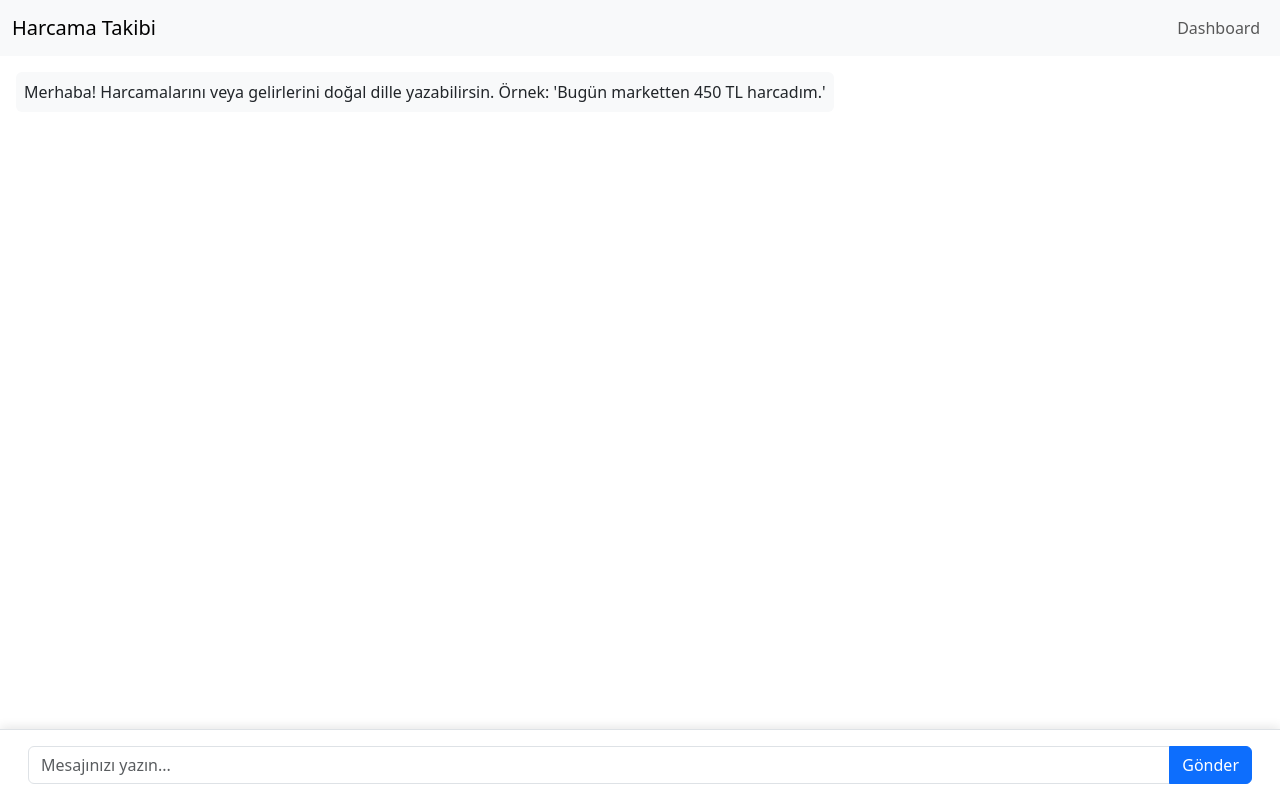
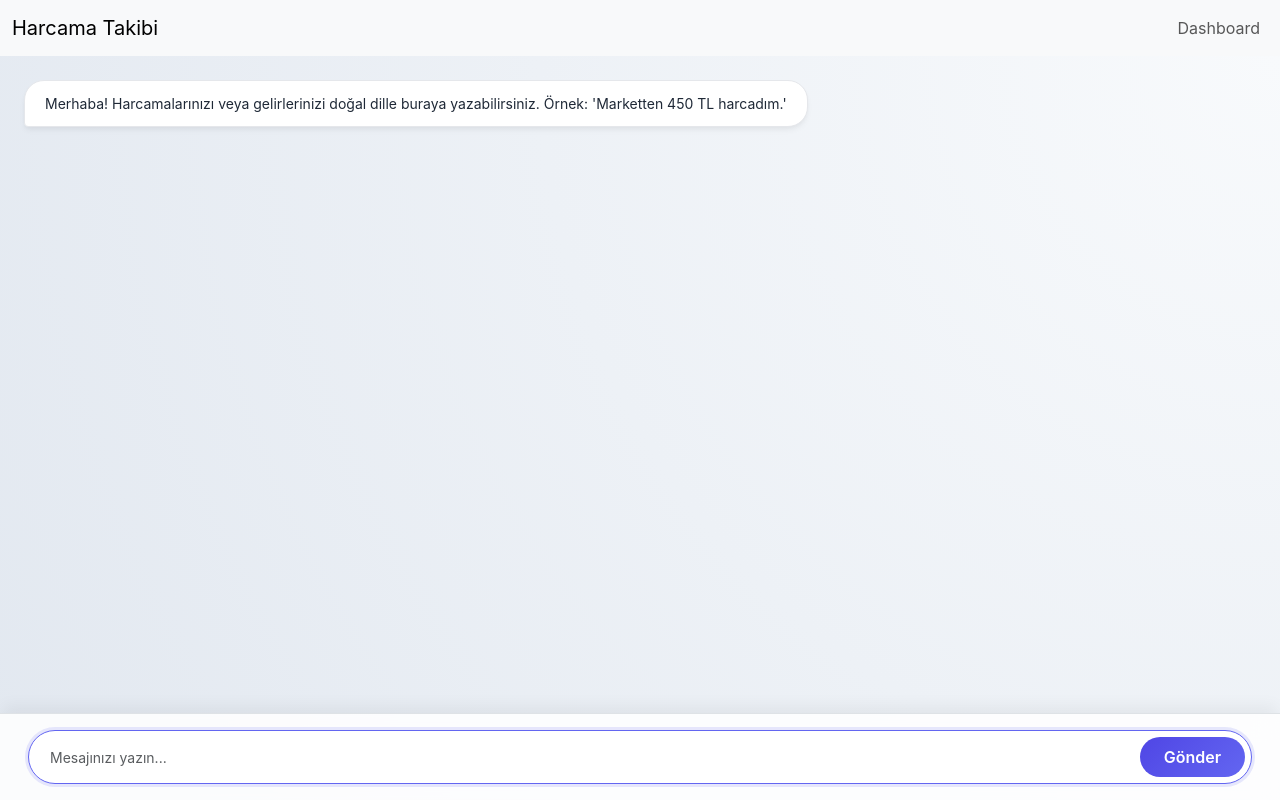
Before and after one commit to emrecubukoglu/AI-Based-Development-SemesterProject-Harcama-Takibi-, a website: page frontend/index.html in a window 1280 px wide. Both pictures are taken after a click on the button "Gönder". Drawn offline with nearby package versions, Linux system fonts and the light colour scheme.

Commit message:
tekrar tekrar düzenli gelir girme hatası ve kategori hatası düzeltildi. Ayrıca chat arayüzü süslenmesi yapıldı.

```diff
--- a/frontend/css/style.css
+++ b/frontend/css/style.css
@@ -1,80 +1,134 @@
-/* Chat Messages */
+/* Genel Sayfa Optimizasyonları */
+body {
+  font-family: 'Inter', system-ui, -apple-system, sans-serif;
+  background-color: #f3f4f6;
+  color: #1f2937;
+}
+
+/* Chat Ekranı Arka Planı */
 #chat-messages {
-  height: calc(100vh - 180px);
+  height: calc(100vh - 160px);
   overflow-y: auto;
   scroll-behavior: smooth;
+  padding: 24px !important;
+  background: radial-gradient(circle at top right, #f8fafc, #e2e8f0);
 }
 
-.message-bubble {
-  padding: 0.75rem 1rem;
-  border-radius: 1rem;
-  max-width: 75%;
-  word-wrap: break-word;
-  margin-bottom: 0.5rem;
+/* Modern Mesaj Düzeni */
+.message-wrapper {
+  display: flex;
+  width: 100%;
+  margin-bottom: 20px;
+  animation: fadeIn 0.3s ease-in-out;
 }
 
-.message-user {
-  background-color: #007bff;
-  color: white;
-  margin-left: auto;
+.message-wrapper.user {
+  justify-content: flex-end;
 }
 
-.message-ai {
-  background-color: #f8f9fa;
-  color: #212529;
-  margin-right: auto;
+.message-wrapper.ai, .message-wrapper.error {
+  justify-content: flex-start;
 }
 
-/* Input Area */
-.position-fixed.bottom-0 {
-  box-shadow: 0 -2px 10px rgba(0, 0, 0, 0.1);
+/* Premium Konuşma Balonları */
+.bubble {
+  padding: 12px 20px;
+  max-width: 65%;
+  font-size: 10.5pt;
+  line-height: 1.5;
+  box-shadow: 0 4px 6px -1px rgba(0, 0, 0, 0.05), 0 2px 4px -1px rgba(0, 0, 0, 0.03);
 }
 
-/* Dashboard Cards */
+/* Kullanıcı Balonu: Dinamik Gradyan */
+.message-wrapper.user .bubble {
+  background: linear-gradient(135deg, #4f46e5, #6366f1);
+  color: white;
+  border-radius: 20px 20px 4px 20px;
+}
+
+/* Yapay Zeka Balonu: Soft Temiz Kart Tasarımı */
+.message-wrapper.ai .bubble {
+  background-color: white;
+  color: #1f2937;
+  border-radius: 20px 20px 20px 4px;
+  border: 1px solid #e5e7eb;
+}
+
+/* Hata Balonu */
+.message-wrapper.error .bubble {
+  background-color: #fee2e2;
+  color: #991b1b;
+  border-radius: 20px 20px 20px 4px;
+  border: 1px solid #fca5a5;
+}
+
+/* Sabit Alt Giriş Alanı Tasarımı */
+.position-fixed.bottom-0 {
+  background: rgba(255, 255, 255, 0.85) !important;
+  backdrop-filter: blur(12px);
+  border-top: 1px solid #e5e7eb;
+  box-shadow: 0 -10px 15px -3px rgba(0, 0, 0, 0.05);
+}
+
+.input-group {
+  background: white;
+  border: 1px solid #d1d5db;
+  padding: 6px;
+  border-radius: 30px;
+  transition: all 0.2s ease;
+  box-shadow: inset 0 2px 4px rgba(0,0,0,0.02);
+}
+
+.input-group:focus-within {
+  border-color: #6366f1;
+  box-shadow: 0 0 0 3px rgba(99, 102, 241, 0.15);
+}
+
+.input-group input {
+  border: none !important;
+  background: transparent !important;
+  padding-left: 15px;
+  font-size: 10.5pt;
+}
+
+.input-group input:focus {
+  box-shadow: none !important;
+}
+
+.input-group button {
+  border-radius: 24px !important;
+  padding: 8px 24px !important;
+  background: linear-gradient(135deg, #4f46e5, #6366f1) !important;
+  border: none !important;
+  font-weight: 600;
+  transition: opacity 0.2s;
+}
+
+.input-group button:hover {
+  opacity: 0.9;
+}
+
+/* Dashboard Güzelleştirmeleri */
 .card {
-  transition: transform 0.2s ease;
+  border: none !important;
+  border-radius: 16px !important;
+  box-shadow: 0 4px 6px -1px rgba(0, 0, 0, 0.05);
+  transition: transform 0.2s ease, box-shadow 0.2s ease;
 }
 
 .card:hover {
-  transform: translateY(-5px);
+  transform: translateY(-4px);
+  box-shadow: 0 10px 15px -3px rgba(0, 0, 0, 0.1);
 }
 
-/* Table */
-.btn-primary {
-  transition: opacity 0.2s ease;
+.table {
+  background: white;
+  border-radius: 12px;
+  overflow: hidden;
+  box-shadow: 0 4px 6px -1px rgba(0, 0, 0, 0.05);
 }
 
-.btn-primary:disabled {
-  opacity: 0.6;
+@keyframes fadeIn {
+  from { opacity: 0; transform: translateY(8px); }
+  to { opacity: 1; transform: translateY(0); }
 }
-
-.editing-row {
-  background-color: #fff3cd !important;
-}
-
-/* Navbar Links */
-.navbar-nav .nav-link {
-  transition: color 0.2s ease;
-}
-
-.navbar-nav .nav-link:hover {
-  color: #007bff !important;
-}
-
-/* Custom Scrollbar */
-::-webkit-scrollbar {
-  width: 8px;
-}
-
-::-webkit-scrollbar-track {
-  background: #f1f1f1;
-}
-
-::-webkit-scrollbar-thumb {
-  background: #c1c1c1;
-  border-radius: 4px;
-}
-
-::-webkit-scrollbar-thumb:hover {
-  background: #a8a8a8;
-}
--- a/frontend/js/chat.js
+++ b/frontend/js/chat.js
@@ -2,20 +2,19 @@ const chatMessages = document.getElementById('chat-messages');
 const userInput = document.getElementById('user-input');
 const sendBtn = document.getElementById('send-btn');
 
-
 let conversationHistory = [];
 
+// Yenilenen Şık Mesaj Üretim Altyapısı
 function appendMessage(role, content) {
-  const messageDiv = document.createElement('div');
-  messageDiv.className = `d-flex mb-2 ${role === 'user' ? 'justify-content-end' : 'justify-content-start'}`;
+  const wrapperDiv = document.createElement('div');
+  wrapperDiv.className = `message-wrapper ${role}`;
 
   const bubbleDiv = document.createElement('div');
-  bubbleDiv.className = `p-2 rounded ${role === 'user' ? 'bg-primary text-white' : role === 'error' ? 'bg-danger text-white' : 'bg-light text-dark'}`;
-  bubbleDiv.style.maxWidth = '70%';
+  bubbleDiv.className = 'bubble';
   bubbleDiv.textContent = content;
 
-  messageDiv.appendChild(bubbleDiv);
-  chatMessages.appendChild(messageDiv);
+  wrapperDiv.appendChild(bubbleDiv);
+  chatMessages.appendChild(wrapperDiv);
   chatMessages.scrollTop = chatMessages.scrollHeight;
 }
 
@@ -24,27 +23,20 @@ async function handleSend() {
   if (!text) return;
 
   appendMessage('user', text);
-
-
   conversationHistory.push({ role: 'user', content: text });
 
   userInput.value = '';
   sendBtn.disabled = true;
-  sendBtn.textContent = 'Bekleniyor...';
+  sendBtn.textContent = '...';
 
   try {
-
     const response = await postTransactionText(conversationHistory);
 
-
     appendMessage('ai', response.message);
-
-
     conversationHistory.push({ role: 'assistant', content: response.message });
 
   } catch (error) {
     appendMessage('error', `❌ Bir hata oluştu: ${error.message}`);
-
     conversationHistory.pop();
   } finally {
     sendBtn.disabled = false;
@@ -53,7 +45,7 @@ async function handleSend() {
 }
 
 document.addEventListener('DOMContentLoaded', () => {
-  appendMessage('ai', "Merhaba! Harcamalarını veya gelirlerini doğal dille yazabilirsin. Örnek: 'Bugün marketten 450 TL harcadım.'");
+  appendMessage('ai', "Merhaba! Harcamalarınızı veya gelirlerinizi doğal dille buraya yazabilirsiniz. Örnek: 'Marketten 450 TL harcadım.'");
 });
 
 sendBtn.addEventListener('click', handleSend);
```
Also changed, not shown: src/controllers/transaction.controller.js (+44 -1 lines), src/services/groq.service.js (+21 -20 lines).
